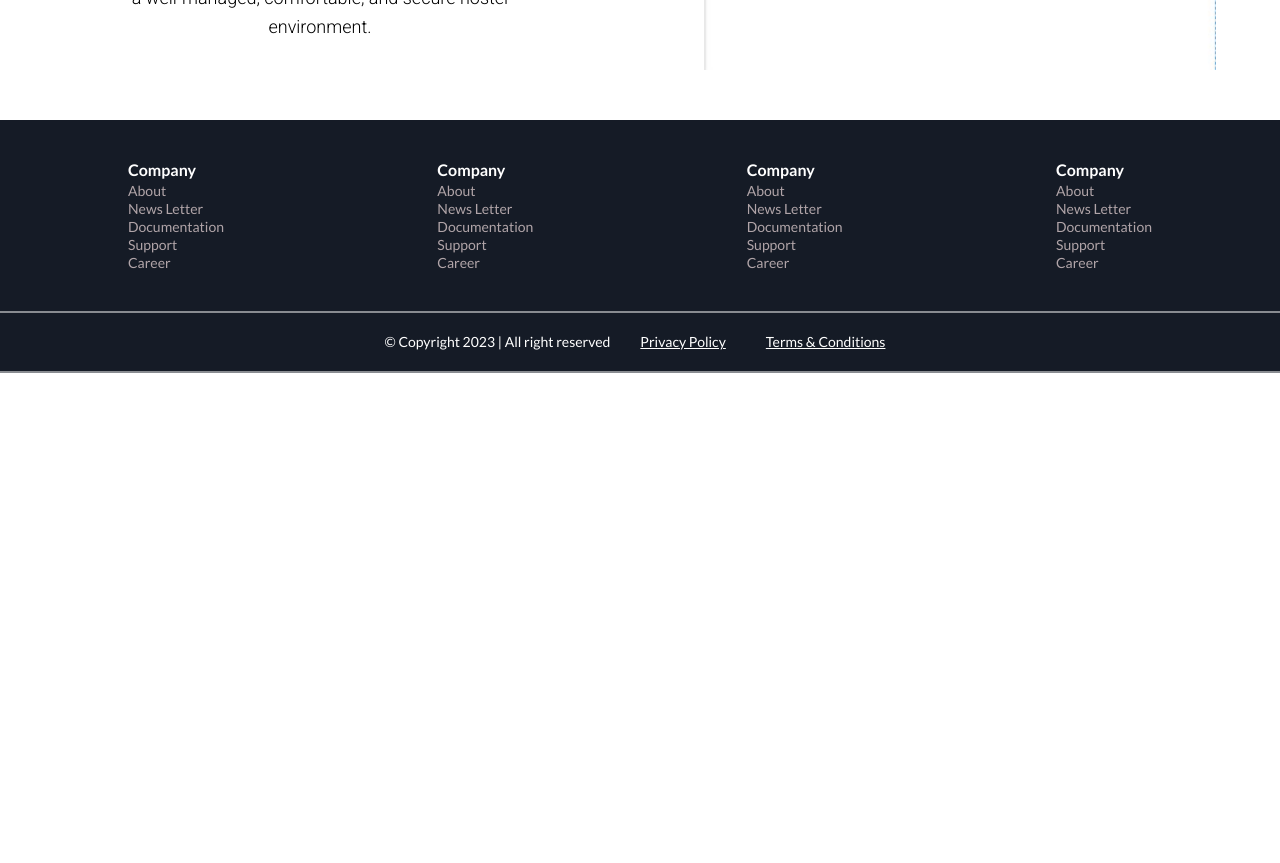
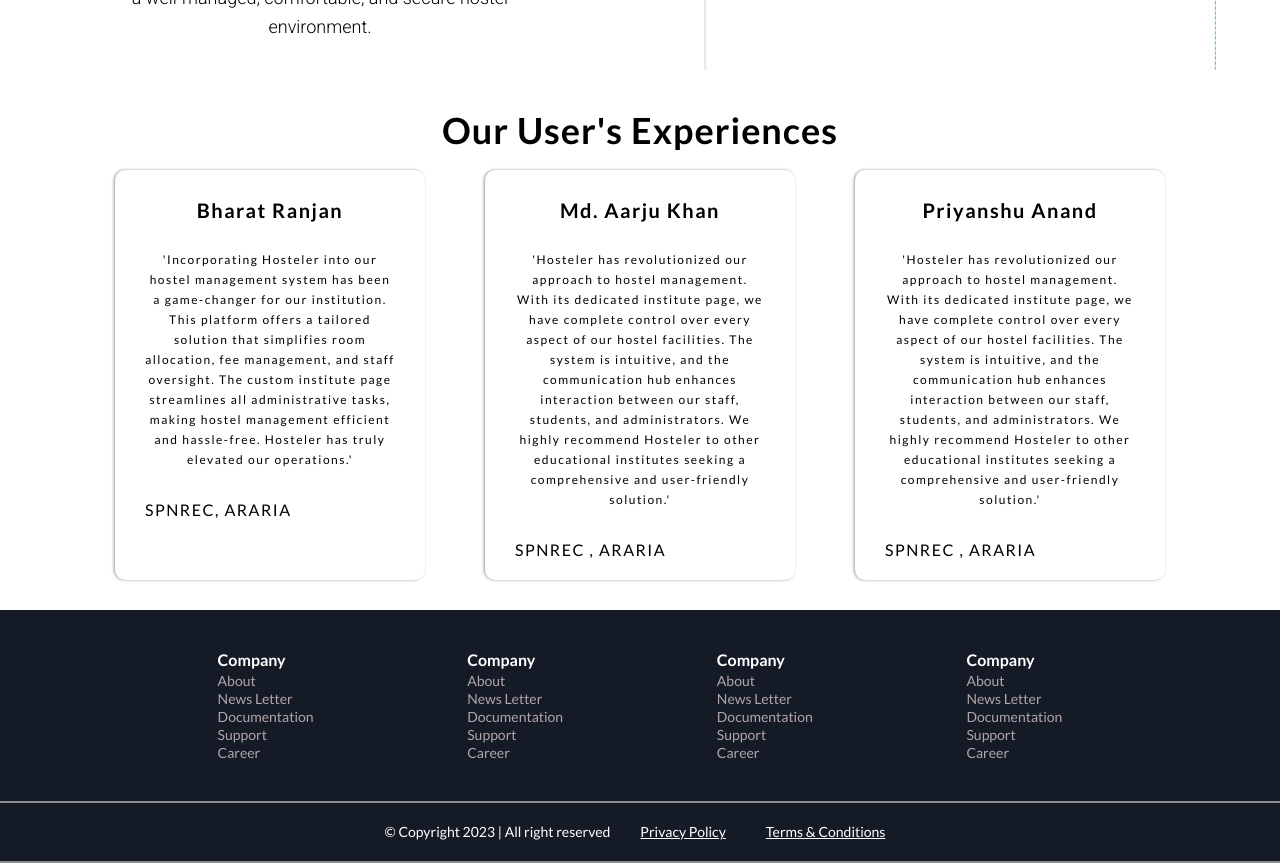
Before and after one commit to codewithbharat/hostelBees, a React (Vite) app in the folder client/: page / in a window 1280 px wide. Shown: the part 1440-2303 px from the top of the page. Before the commit the page ends 1813 px from the top, so only its background shows below. Built offline with nearby package versions, Linux system fonts and the light colour scheme.

Commit message:
added_UserExp -> Home.jsx

```diff
--- a/client/src/components/style/Footer.css
+++ b/client/src/components/style/Footer.css
@@ -7,7 +7,7 @@
 
 .footer__links {
   background-color: inherit;
-  padding: 3% 10%;
+  padding: 3% 17%;
 
   display: flex;
   justify-content: space-between;
--- a/client/src/pages/Home.jsx
+++ b/client/src/pages/Home.jsx
@@ -6,7 +6,36 @@
 import info from './assets/home_info.png'
 import tut from './assets/home_tut.jpg'
 
+const RatingCard = (props) => {
+    return (
+        <div className="ratingCard">
+            <h3>{props.name}</h3>
+            <p>{props.des}</p>
+            <span>{props.inst}</span>
+        </div>
+    )
+}
+
 const Home = () => {
+
+    const ratings = [{
+        name: "Bharat Ranjan",
+        des: "Lorem ipsum, dolor sit amet consectetur adipisicing elit. Asperiores consequatur repellat et, tempore dolore sed nesciunt distinctio autem eaque magni.",
+        inst: "spnrec"
+    }, {
+        name: "Md. Aarju Khan",
+        des: "Lorem ipsum, dolor sit amet consectetur adipisicing elit. Asperiores consequatur repellat et, tempore dolore sed nesciunt distinctio autem eaque magni.",
+        inst: "spnrec"
+    },
+    {
+        name: "Priyanshu Anaand",
+        des: "Lorem ipsum, dolor sit amet consectetur adipisicing elit. Asperiores consequatur repellat et, tempore dolore sed nesciunt distinctio autem eaque magni.",
+        inst: "spnrec"
+    },
+    ];
+
+
+
     return (
         <div className='home'>
             <div className="hero">
@@ -49,6 +78,28 @@
                     <img src={tut} alt="" />
                 </div>
             </div>
+            <div className="userExp">
+                <div className="userExp__heading">
+                    <h2>Our User's Experiences</h2>
+                </div>
+                <div className="userExp__cards">
+                    <RatingCard
+                        name="Bharat Ranjan"
+                        des="'Incorporating Hosteler into our hostel management system has been a game-changer for our institution. This platform offers a tailored solution that simplifies room allocation, fee management, and staff oversight. The custom institute page streamlines all administrative tasks, making hostel management efficient and hassle-free. Hosteler has truly elevated our operations.'"
+                        inst="SPNREC, Araria" />
+                    <RatingCard
+                        name="Md. Aarju Khan"
+                        des="'Hosteler has revolutionized our approach to hostel management. With its dedicated institute page, we have complete control over every aspect of our hostel facilities. The system is intuitive, and the communication hub enhances interaction between our staff, students, and administrators. We highly recommend Hosteler to other educational institutes seeking a comprehensive and user-friendly solution.'"
+                        inst="spnrec , araria"
+                    />
+                    <RatingCard
+                        name="Priyanshu Anand"
+                        des="'Hosteler has revolutionized our approach to hostel management. With its dedicated institute page, we have complete control over every aspect of our hostel facilities. The system is intuitive, and the communication hub enhances interaction between our staff, students, and administrators. We highly recommend Hosteler to other educational institutes seeking a comprehensive and user-friendly solution.'"
+                        inst="spnrec , araria"
+                    />
+
+                </div>
+            </div>
         </div>
     )
 }
--- a/client/src/pages/styles/Home.css
+++ b/client/src/pages/styles/Home.css
@@ -205,3 +205,72 @@
   height: 80%;
   width: 80%;
 }
+
+.userExp {
+  background-color: inherit;
+}
+
+.userExp__heading {
+  display: flex;
+  align-items: center;
+  justify-content: center;
+
+  color: #000;
+  text-align: center;
+  font-family: Lato;
+  font-size: 24px;
+  font-style: normal;
+  font-weight: 900;
+  line-height: 20px; /* 36.364% */
+  letter-spacing: 1px;
+}
+
+.userExp__cards {
+  display: flex;
+  align-items: center;
+  justify-content: center;
+}
+
+.ratingCard {
+  box-shadow: -1px 0px 3px 0px rgb(0 0 0 / 40%);
+  border-radius: 10px;
+  width: 250px;
+  height: 350px;
+  margin: 30px;
+  padding: 30px;
+}
+
+.ratingCard h3 {
+  color: #000;
+  text-align: center;
+  font-family: Lato;
+  font-size: 20px;
+  font-style: normal;
+  font-weight: 600;
+  line-height: 20px; /* 76.923% */
+  letter-spacing: 1.5px;
+}
+
+.ratingCard p {
+  padding: 30px 0;
+  color: #000;
+  text-align: center;
+  font-family: Lato;
+  font-size: 12px;
+  font-style: normal;
+  font-weight: 300;
+  line-height: 20px; /* 100% */
+  letter-spacing: 1.5px;
+}
+
+.ratingCard span {
+  color: #000;
+  text-align: center;
+  font-family: Lato;
+  font-size: 16px;
+  font-style: normal;
+  font-weight: 300;
+  line-height: 20px; /* 100% */
+  letter-spacing: 1.5px;
+  text-transform: uppercase;
+}
```
